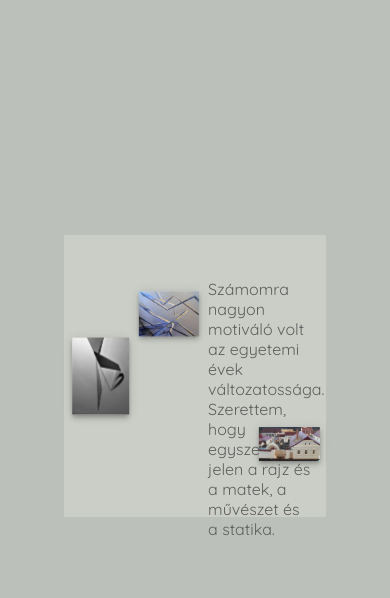
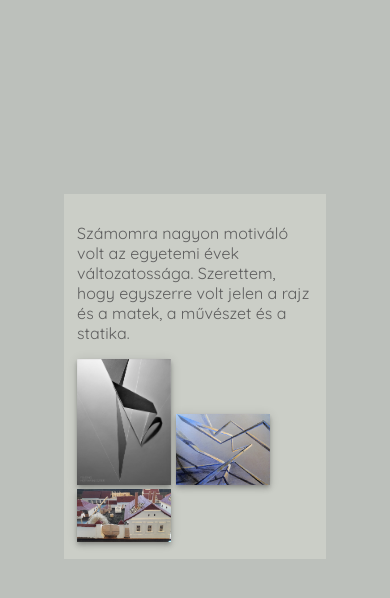
Before and after one commit to Katica003/eszter.donko.hu, an Astro site: page /kitekintes in a window 390 px wide. Shown: the part 78-676 px from the top of the page. Built offline with nearby package versions, Linux system fonts and the light colour scheme; Astro itself is replaced by a stand-in of ours.

Commit message:
Improve `kitekintes` on mobile

```diff
--- a/src/pages/kitekintes.astro
+++ b/src/pages/kitekintes.astro
@@ -19,18 +19,9 @@ import folding from '@/assets/photos/hoffmann_eszter_3feladat_3b.jpg'
 
 <PageLayout>
   <div id="topicContainer">
-    <div
-      class="topic"
-      style={{
-        display: 'flex',
-        flexDirection: 'column',
-        justifyContent: 'end',
-      }}
-    >
+    <div class="topic">
       <!-- <h2>Egyetem</h2> -->
-      <div
-        style={{ position: 'absolute', width: '40%', top: '10%', left: '55%' }}
-      >
+      <div style={{ width: '40%', top: '10%', left: '55%' }}>
         <p>
           Számomra nagyon motiváló volt az egyetemi évek változatossága.
           Szerettem, hogy egyszerre volt jelen a rajz és a matek, a művészet és
@@ -51,9 +42,7 @@ import folding from '@/assets/photos/hoffmann_eszter_3feladat_3b.jpg'
 
     <div class="topic">
       <!-- <h2>Családi mesekönyvünk</h2> -->
-      <div
-        style={{ position: 'absolute', width: '42%', top: '22%', left: '20%' }}
-      >
+      <div style={{ width: '42%', top: '22%', left: '20%' }}>
         <p>
           Kisfiam születésének hírére, Nagyapi nekiállt megírni a család
           fontosabb plüssállatainak történeteit, én pedig belevetettem magam a
@@ -71,9 +60,7 @@ import folding from '@/assets/photos/hoffmann_eszter_3feladat_3b.jpg'
 
     <div class="topic">
       <!-- <h2>3d nyomtatás</h2> -->
-      <div
-        style={{ position: 'absolute', width: '35%', top: '25%', left: '32%' }}
-      >
+      <div style={{ width: '35%', top: '25%', left: '32%' }}>
         <p>
           Bár a férjem hatására került 3d nyomtató a háztartásunkba, mára már
           van, hogy én használom többet. :)
@@ -92,11 +79,13 @@ import folding from '@/assets/photos/hoffmann_eszter_3feladat_3b.jpg'
 
     <div class="topic">
       <!-- <h2>festés, varrás, polotervek</h2> -->
+      <div>
         <p>
           A kézművesség kiskoromtól az életem részét képzi. A varrás, horgolás,
           festés mind-mind olyan dolog, ami kikapcsol és még másoknak is örömet
           tudok szerezni vele.
         </p>
+      </div>
       <img
         src={pillow.src}
         style={{ height: '50%', top: '65%', left: '61%' }}
@@ -114,9 +103,7 @@ import folding from '@/assets/photos/hoffmann_eszter_3feladat_3b.jpg'
 
     <div class="topic">
       <!-- <h2>sport</h2> -->
-      <div
-        style={{ position: 'absolute', width: '57%', top: '11%', left: '10%' }}
-      >
+      <div style={{ width: '57%', top: '11%', left: '10%' }}>
         <p>
           Lovaglás, vívás, falmászás, túrázás, síelés, tollas... épp mikor mi
           illeszhető bele az életembe. Mozogni mindenesetre nagyon szeretek!
@@ -129,12 +116,14 @@ import folding from '@/assets/photos/hoffmann_eszter_3feladat_3b.jpg'
 
     <div class="topic">
       <!-- <h2>honlap</h2> -->
+      <div>
         <p>
           Szeretek tanulni és új dolgokat kipróbálni. A férjem révén pedig olyan
           dolgokba is bele merek kezdeni, ami egyedül túl nagy falat lenne. Az
           első honlap készítési kísérletem a Batári Design építésziroda honlapja
           volt és ez a portfólió pedig egy újabb kísérlet.
         </p>
+      </div>
       <img src={btrd.src} style={{ width: '20%', top: '68%', left: '75%' }} />
     </div>
   </div>
@@ -167,6 +156,10 @@ import folding from '@/assets/photos/hoffmann_eszter_3feladat_3b.jpg'
     scroll-snap-align: center;
   }
 
+  .topic > div {
+    position: absolute;
+  }
+
   .topic > img {
     position: absolute;
     transform: translate(-50%, -50%);
@@ -177,4 +170,26 @@ import folding from '@/assets/photos/hoffmann_eszter_3feladat_3b.jpg'
       0px 4px 5px 0px rgba(0, 0, 0, 0.14),
       0px 1px 10px 0px rgba(0, 0, 0, 0.12);
   }
+
+  @media (max-width: 900px) {
+    .topic > div {
+      width: 100% !important;
+
+      position: unset;
+      top: unset !important;
+      left: unset !important;
+    }
+
+    .topic > img {
+      display: inline-block;
+      width: 40% !important;
+      height: unset !important;
+
+      position: unset;
+      top: unset !important;
+      left: unset !important;
+
+      transform: unset;
+    }
+  }
 </style>
```
Lines whose indentation alone changed are shown as unchanged.
